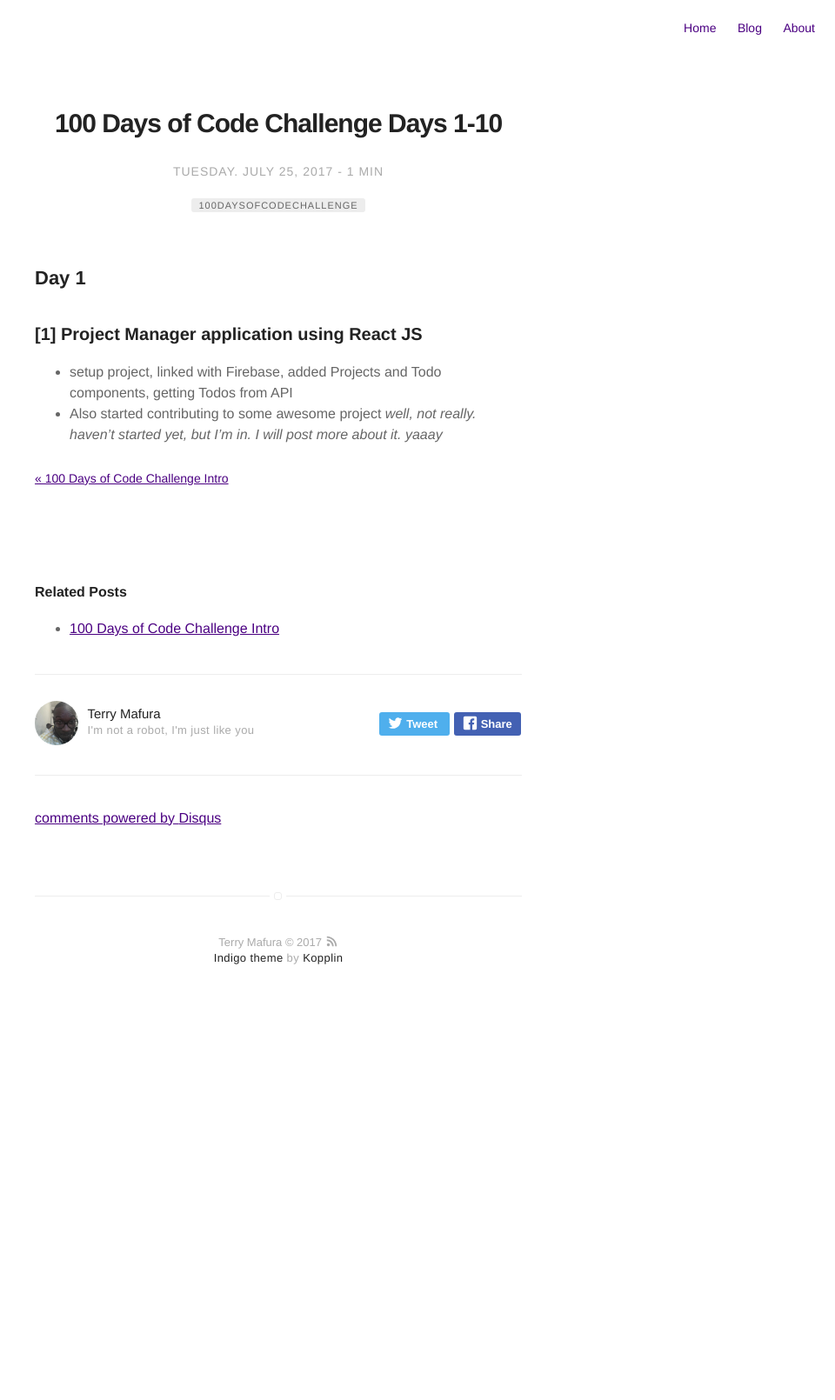
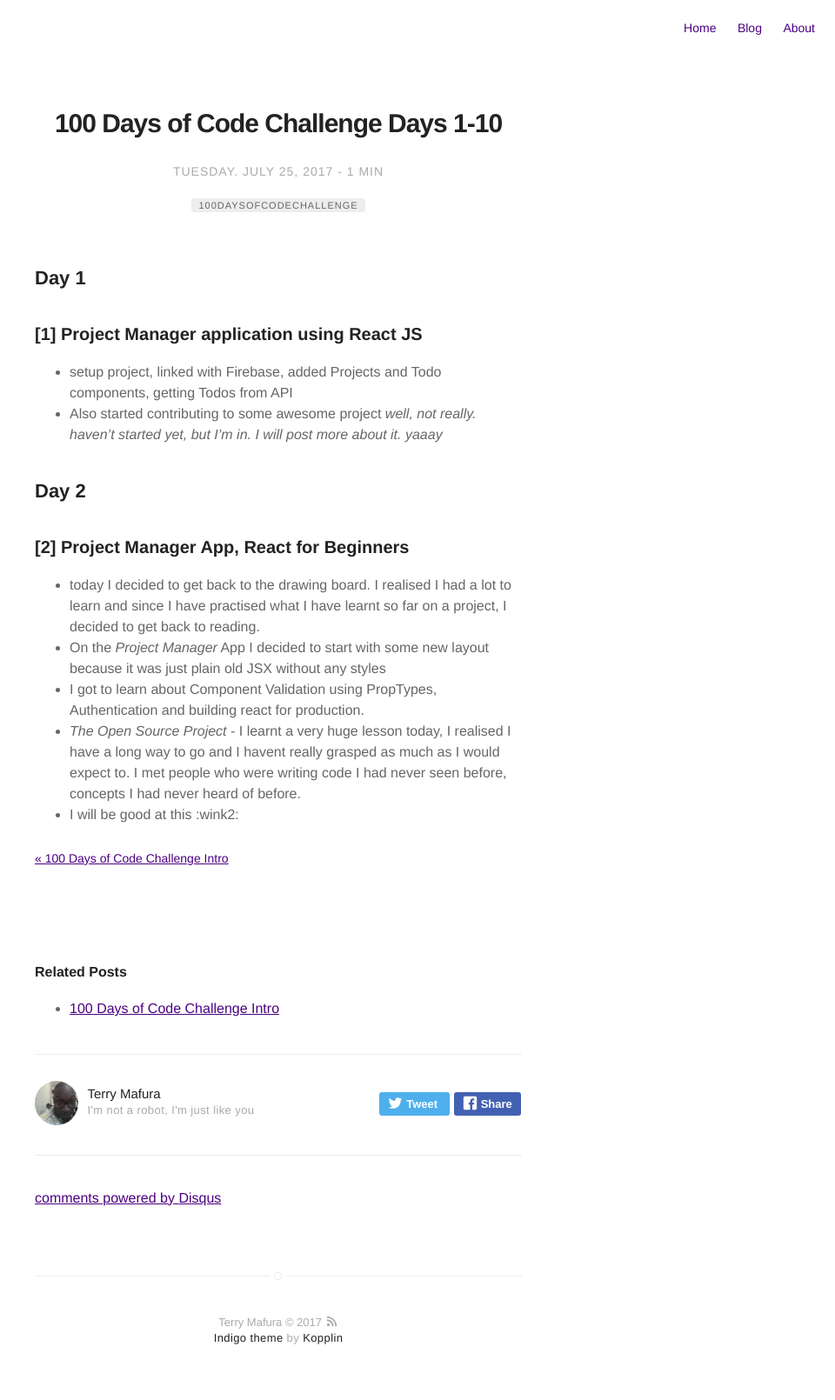
Before and after one commit to terrymafura/maffsojah.github.io, a Jekyll site: the page built from _posts/2017-07-25-100-Days-of-Code-Days-1-10.markdown, in a window 1280 px wide. Shown: the whole page at 87% size, without its empty margins (320-1280 px from the left). Built offline with Jekyll 4.4.1, drawn with Linux system fonts in a browser that asks for light colours; comment, search, counter and statistics services are not loaded; before the commit the page ends 1173 px from its top, so only the background shows below that.

Commit message:
100 Days of Code Day 2

```diff
--- a/_posts/2017-07-25-100-Days-of-Code-Days-1-10.markdown
+++ b/_posts/2017-07-25-100-Days-of-Code-Days-1-10.markdown
@@ -14,3 +14,11 @@ description: 100 Days of Code Challenge Days 1-10
 ### [1] Project Manager application using React JS
 - setup project, linked with Firebase, added Projects and Todo components, getting Todos from API
 - Also started contributing to some awesome project *well, not really. haven't started yet, but I'm in. I will post more about it. yaaay*
+
+## Day 2
+### [2] Project Manager App, React for Beginners
+- today I decided to get back to the drawing board. I realised I had a lot to learn and since I have practised what I have learnt so far on a project, I decided to get back to reading.
+- On the *Project Manager* App I decided to start with some new layout because it was just plain old JSX without any styles
+- I got to learn about Component Validation using PropTypes, Authentication and building react for production.
+- *The Open Source Project*  - I learnt a very huge lesson today, I realised I have a long way to go and I havent really grasped as much as I would expect to. I met people who were writing code I had never seen before, concepts I had never heard of before.
+- I will be good at this :wink2:
```
